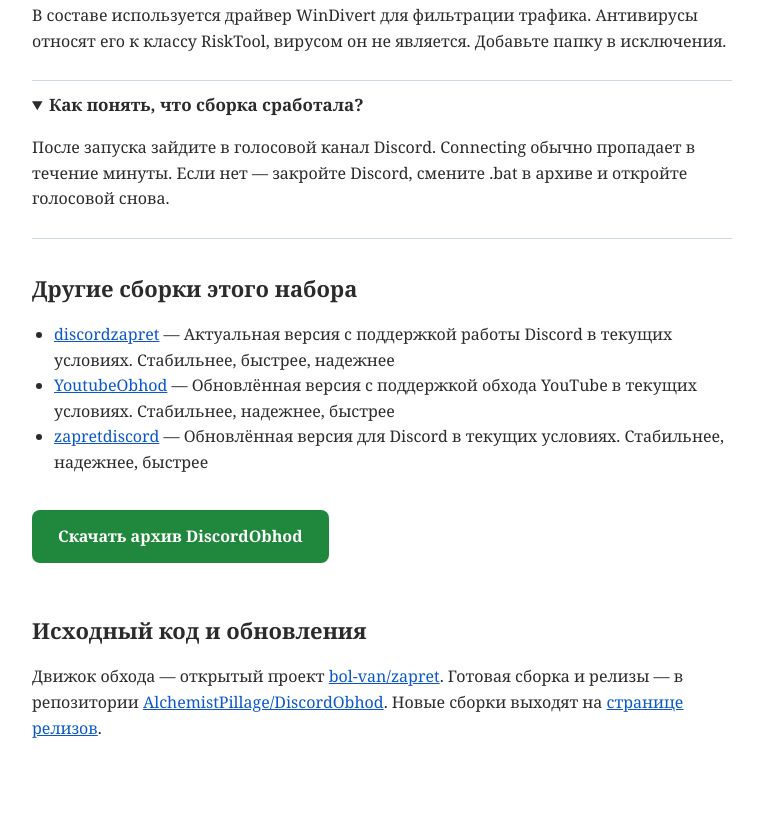
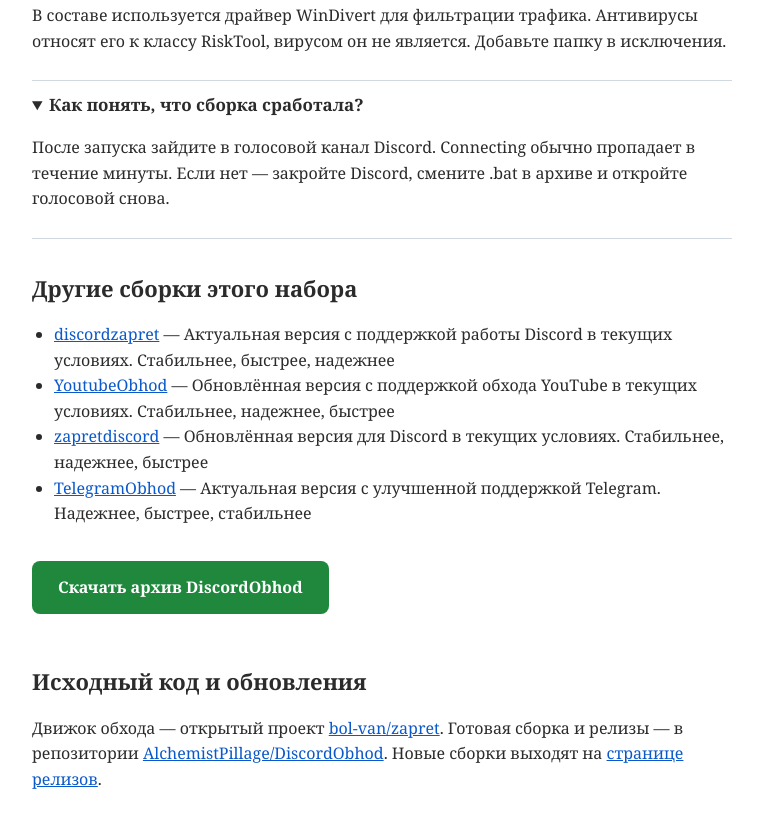
Before and after one commit to AlchemistPillage/DiscordObhod, a plain HTML site: page docs/index.html in a window 1280 px wide. Shown: the part 1635-2463 px from the top of the page, without its empty margins (258-1021 px from the left). Drawn offline with Linux system fonts and the light colour scheme.

Commit message:
docs: sibling links

```diff
--- a/docs/index.html
+++ b/docs/index.html
@@ -87,6 +87,7 @@
     <li><a href="https://alchemistpillage.github.io/discordzapret/">discordzapret</a> — Актуальная версия с поддержкой работы Discord в текущих условиях. Стабильнее, быстрее, надежнее</li>
     <li><a href="https://alchemistpillage.github.io/YoutubeObhod/">YoutubeObhod</a> — Обновлённая версия с поддержкой обхода YouTube в текущих условиях. Стабильнее, надежнее, быстрее</li>
     <li><a href="https://alchemistpillage.github.io/zapretdiscord/">zapretdiscord</a> — Обновлённая версия для Discord в текущих условиях. Стабильнее, надежнее, быстрее</li>
+    <li><a href="https://alchemistpillage.github.io/TelegramObhod/">TelegramObhod</a> — Актуальная версия с улучшенной поддержкой Telegram. Надежнее, быстрее, стабильнее</li>
   </ul>
 
   <p><a class="cta" href="https://github.com/AlchemistPillage/DiscordObhod/releases/latest">Скачать архив DiscordObhod</a></p>
```
